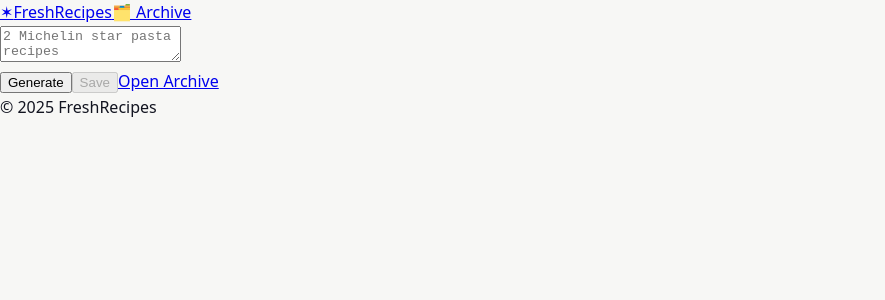
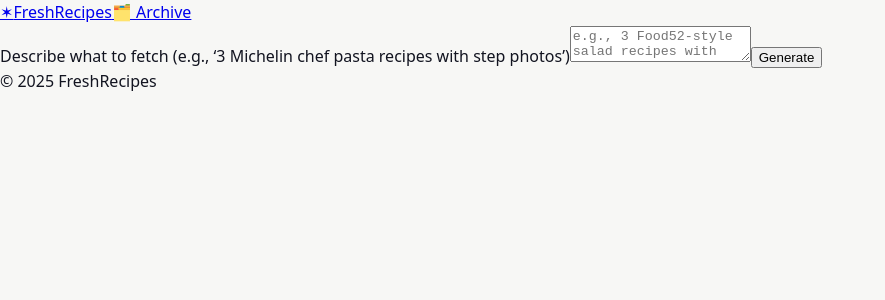
Before and after one commit to Apttyman/freshrecipes, a Next.js app: page / in a window 1280 px wide. Shown: the top 300 px of the page, without its empty margins (0-885 px from the left). Built offline with nearby package versions, Linux system fonts and the light colour scheme.

Commit message:
Update page.tsx

```diff
--- a/app/page.tsx
+++ b/app/page.tsx
@@ -1,88 +1,103 @@
 // app/page.tsx
-"use client";
+'use client';
 
-import { useState } from "react";
-import Link from "next/link";
-import { buttonClass, disabledButtonClass, secondaryButtonClass } from "./layout";
+import React from 'react';
 
 export default function HomePage() {
-  const [query, setQuery] = useState("");
-  const [loading, setLoading] = useState(false);
-  const [error, setError] = useState<string | null>(null);
+  const [query, setQuery] = React.useState('');
+  const [loading, setLoading] = React.useState(false);
+  const [error, setError] = React.useState<string | null>(null);
 
   async function onSubmit(e: React.FormEvent) {
     e.preventDefault();
     setError(null);
-    if (!query.trim()) return;
 
+    const q = query.trim();
+    if (!q) {
+      setError('Please enter what to fetch.');
+      return;
+    }
+
+    setLoading(true);
     try {
-      setLoading(true);
-      const res = await fetch("/api/generate", {
-        method: "POST",
-        headers: { "Content-Type": "application/json" },
-        body: JSON.stringify({ query }),
+      const res = await fetch('/api/generate', {
+        method: 'POST',
+        headers: { 'Content-Type': 'application/json' },
+        body: JSON.stringify({ query: q }),
       });
 
+      // The route should return a complete HTML document (string).
+      // We read it as text and validate.
+      const text = await res.text();
+
       if (!res.ok) {
-        const txt = await res.text().catch(() => "");
-        throw new Error(
-          txt || `Model did not return a complete HTML document. Check your model/keys.`
+        // Keep the original error style/wording you wanted
+        setError(
+          text && text.length < 400
+            ? text
+            : 'Model did not return a complete HTML document. Check your model/keys.'
         );
+      } else {
+        // Minimal check that it’s a full HTML document
+        const looksLikeHTMLDoc =
+          /<!doctype html/i.test(text) || /<html[\s>]/i.test(text);
+
+        if (!looksLikeHTMLDoc) {
+          setError('Model did not return a complete HTML document.');
+        } else {
+          // Open the generated HTML in a new tab so we don’t pollute this page
+          const blob = new Blob([text], { type: 'text/html' });
+          const url = URL.createObjectURL(blob);
+          window.open(url, '_blank', 'noopener,noreferrer');
+        }
       }
-
-      // If your API returns something to show, handle it here
-      // (this file is just restoring the UI state you asked for).
-    } catch (err: any) {
-      const msg =
-        typeof err?.message === "string" && err.message.trim()
-          ? err.message.trim()
-          : "Model did not return a complete HTML document. Check your model/keys.";
-      setError(msg);
+    } catch (err) {
+      setError('Request failed. Try again.');
     } finally {
       setLoading(false);
     }
   }
 
+  // Shared, uniform button styles (no clsx, no external deps)
+  const primaryButton =
+    'w-full select-none rounded-xl bg-[#4F5BFF] px-6 py-4 text-center text-base font-semibold text-white shadow-sm transition hover:brightness-110 active:translate-y-px disabled:opacity-60 disabled:cursor-not-allowed';
+  const card =
+    'mx-auto w-full max-w-3xl rounded-2xl border border-black/10 bg-white p-5 shadow-sm';
+  const label =
+    'mb-2 block text-[15px] font-medium text-black/70';
+  const textarea =
+    'w-full rounded-xl border border-black/15 bg-white/90 px-4 py-3 text-[16px] leading-6 text-black placeholder-black/30 outline-none focus:ring-4 focus:ring-[#4F5BFF]/20 min-h-[160px]';
+
   return (
-    <section className="mx-auto max-w-3xl">
-      <form
-        onSubmit={onSubmit}
-        className="rounded-2xl border border-neutral-200 bg-white shadow-sm p-5 sm:p-6"
-      >
-        <div className="mb-4">
+    <main className="px-4 pb-16 pt-6">
+      {/* Single centered card with input + generate */}
+      <section className={card}>
+        <form onSubmit={onSubmit} className="space-y-5">
+          <label htmlFor="query" className={label}>
+            Describe what to fetch (e.g., ‘3 Michelin chef pasta recipes with step photos’)
+          </label>
+
           <textarea
+            id="query"
+            className={textarea}
             value={query}
             onChange={(e) => setQuery(e.target.value)}
-            placeholder="2 Michelin star pasta recipes"
-            className="w-full min-h-[180px] rounded-xl border border-neutral-300 bg-white px-4 py-3
-                       text-[18px] leading-7 outline-none focus:border-indigo-400
-                       focus:ring-2 focus:ring-indigo-200 placeholder:text-neutral-400"
+            placeholder="e.g., 3 Food52-style salad recipes with step photos"
           />
-        </div>
 
-        <div className="flex flex-col gap-3">
-          <button type="submit" disabled={loading} className={`${buttonClass} w-full`}>
-            {loading ? "Generating…" : "Generate"}
+          <button type="submit" className={primaryButton} disabled={loading}>
+            {loading ? 'Generating…' : 'Generate'}
           </button>
+        </form>
+      </section>
 
-          {/* Disabled Save button (as in your screenshot) */}
-          <button type="button" disabled className={`${disabledButtonClass} w-full`}>
-            Save
-          </button>
-
-          {/* “Open Archive” button (present in the screenshot) */}
-          <Link href="/archive" className={`${secondaryButtonClass} w-full`}>
-            Open Archive
-          </Link>
-        </div>
-      </form>
-
+      {/* Error card (styled, no raw text) */}
       {error && (
-        <div className="mt-6 rounded-2xl border border-rose-300 bg-rose-50 px-4 py-4 text-rose-700">
-          <strong className="font-semibold">Error:</strong>{" "}
-          {error || "Model did not return a complete HTML document. Check your model/keys."}
+        <div className="mx-auto mt-6 w-full max-w-3xl rounded-2xl border border-red-300/80 bg-red-50 px-4 py-3 text-[15px] text-red-800">
+          <span className="font-semibold">Error:</span>{' '}
+          {error}
         </div>
       )}
-    </section>
+    </main>
   );
 }
```
